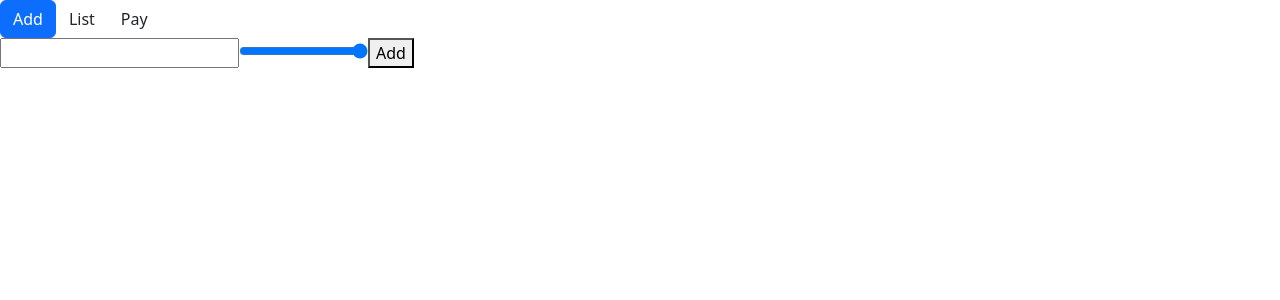
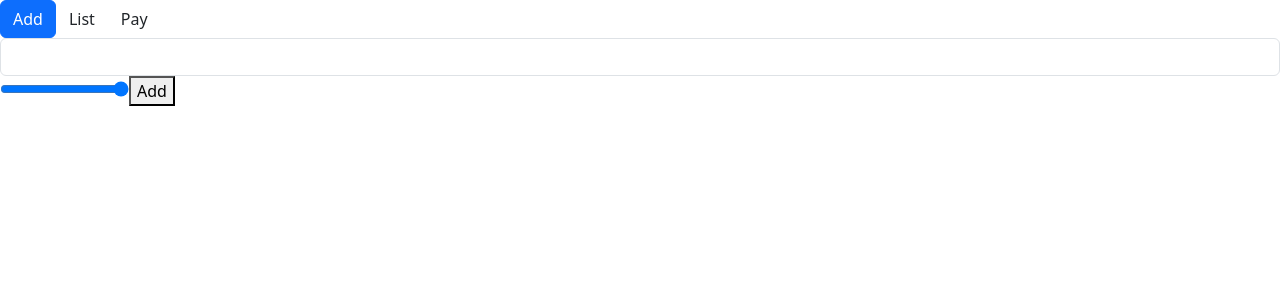
Before and after one commit to Lauraillouz/digitous-react, a React (Create React App) app in the folder chapitre_04/bakery/: page / in a window 1280 px wide. Shown: the top 300 px of the page. Built offline with nearby package versions, Linux system fonts and the light colour scheme.

Commit message:
Exercise06

```diff
--- a/chapitre_04/bakery/src/App.js
+++ b/chapitre_04/bakery/src/App.js
@@ -26,7 +26,7 @@ class App extends React.Component {
       case "add":
         return <Add addItem={this.addItem} />;
       case "list":
-        return <List />;
+        return <List items={this.state.items} />;
       case "pay":
         return <Pay />;
     }
@@ -56,9 +56,11 @@ class App extends React.Component {
   addItem = (name, price)  => {
     this.setState((prevState) => ({
       ...prevState,
-      items: [{
-        name: name,
-        price: price
+      items: [
+        ...prevState.items,
+        {
+          name: name,
+          price: price
       }],
     }))
 
--- a/chapitre_04/bakery/src/Components/Add.js
+++ b/chapitre_04/bakery/src/Components/Add.js
@@ -28,7 +28,7 @@ class Add extends React.Component {
     render() {
         return (
         <div>
-            <input type="text" onChange={this.updateProductName}/>
+            <input className="form-control" type="text" onChange={this.updateProductName}/>
             <input type="range" min={1} max={10} onChange={this.updatePrice} />
             <button onClick={() => this.props.addItem(this.state.productName, this.state.price)} >Add</button>
 
--- a/chapitre_04/bakery/src/Components/List.js
+++ b/chapitre_04/bakery/src/Components/List.js
@@ -2,10 +2,20 @@ import React from "react";
 
 class List extends React.Component {
 
+    constructor() {
+        super();
+    }
+
   render() {
+
     return (
       <div>
-          List
+          <ul>
+            {this.props.items.map((item) => {
+                return <li>{item.name} : {item.price}</li>
+            })}
+          </ul>
+
       </div>
     )
 
```
